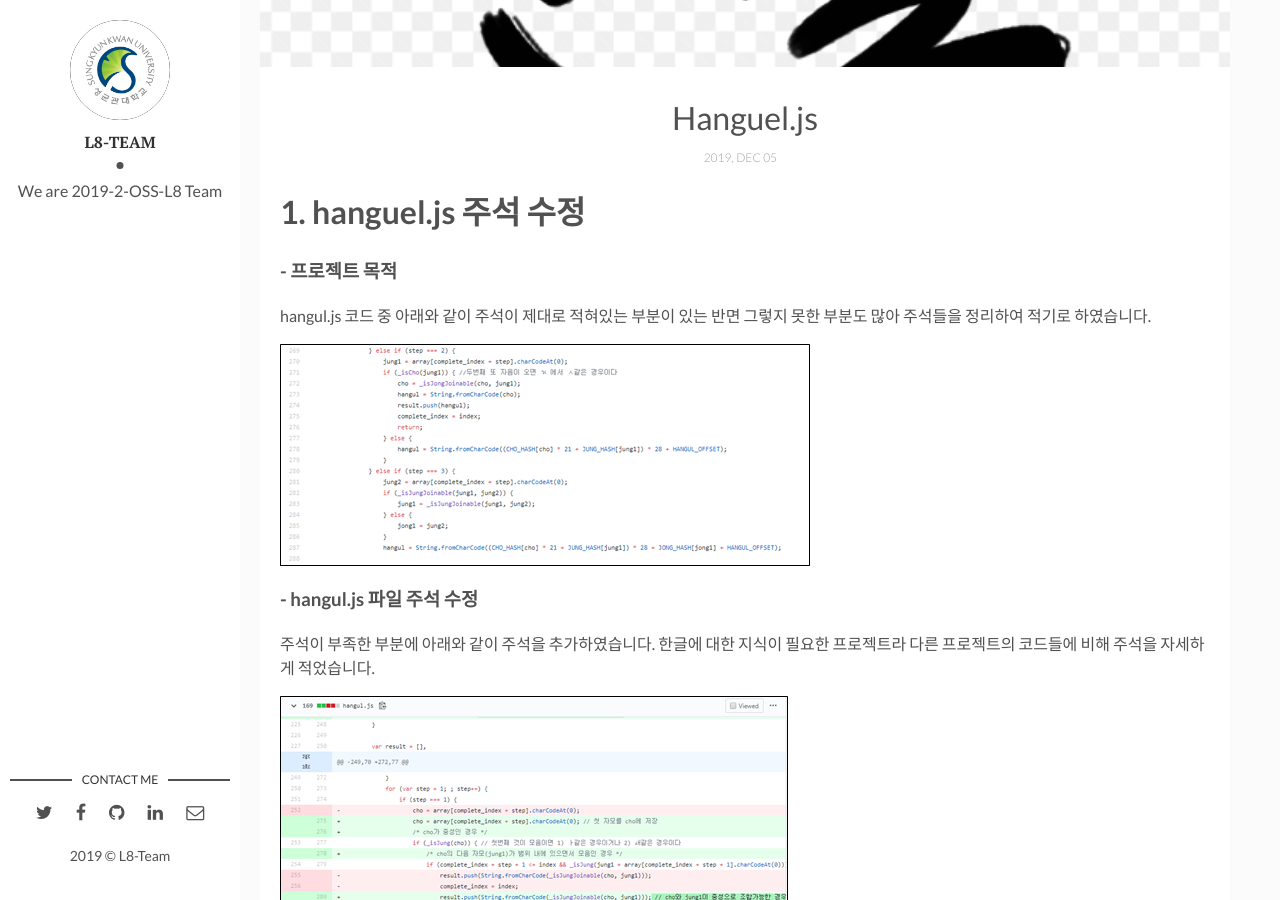
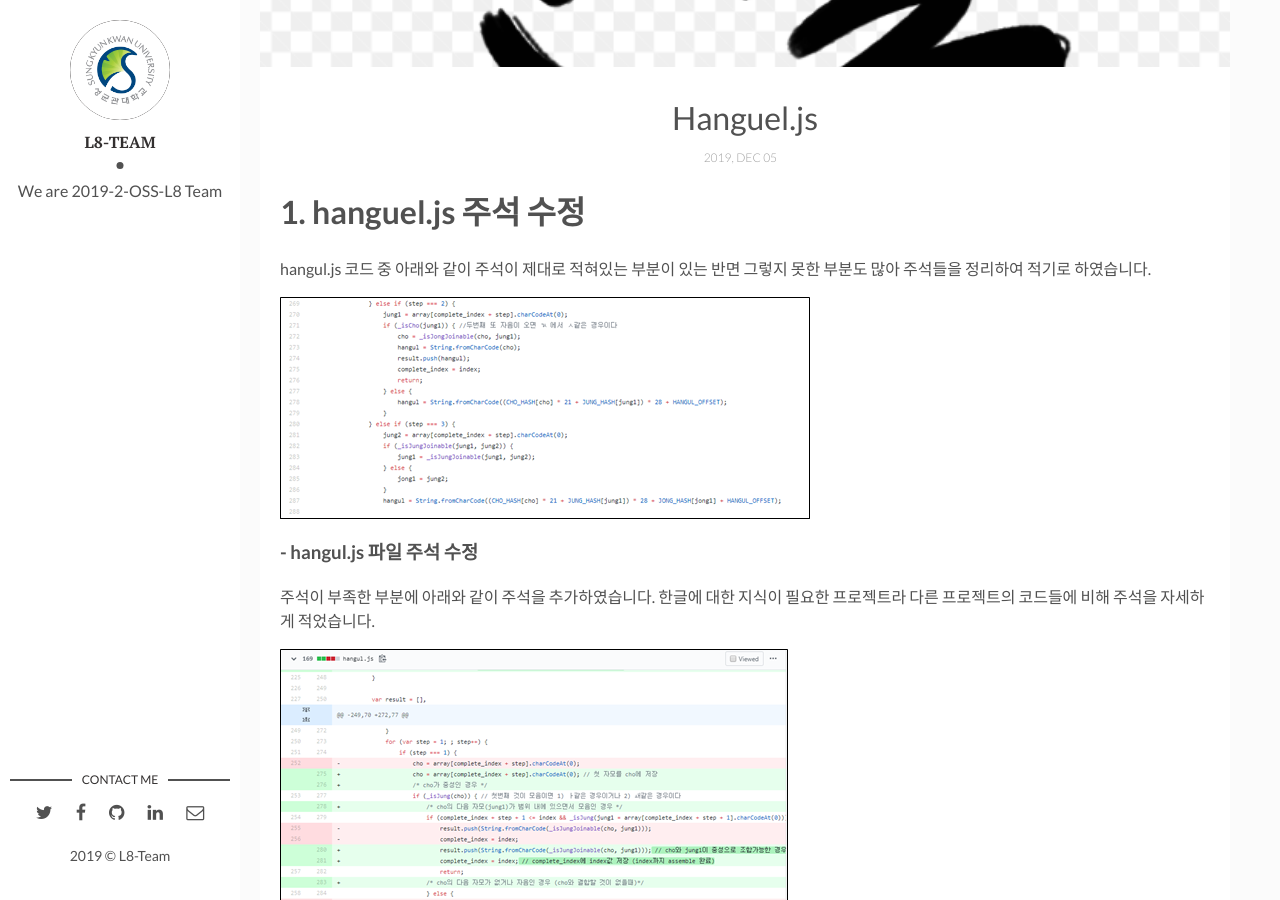
Before and after one commit to 19-2-SKKU-OSS/2019-2-OSS-L8-page, a Jekyll site: the page built from _posts/2017-04-06-how-i-rest-from-work (5번째 사본).markdown, in a window 1280 px wide and 900 px high, scrolled down 453 px. Built offline with Jekyll 4.4.1, drawn with Linux system fonts in a browser that asks for light colours; comment, search, counter and statistics services are not loaded.

Commit message:
Update 2017-04-06-how-i-rest-from-work (5번째 사본).markdown

```diff
--- a/_posts/2017-04-06-how-i-rest-from-work (5번째 사본).markdown
+++ b/_posts/2017-04-06-how-i-rest-from-work (5번째 사본).markdown
@@ -9,7 +9,6 @@ tags: [Hanguel.js] # add tag
 ---
 
 # **1. hanguel.js 주석 수정**
-### - 프로젝트 목적
 hangul.js 코드 중 아래와 같이 주석이 제대로 적혀있는 부분이 있는 반면 그렇지 못한 부분도 많아 주석들을 정리하여 적기로 하였습니다.
 
 ![hanguel_1]({{site.baseurl}}/assets/img/hanguel_1.png)
```
